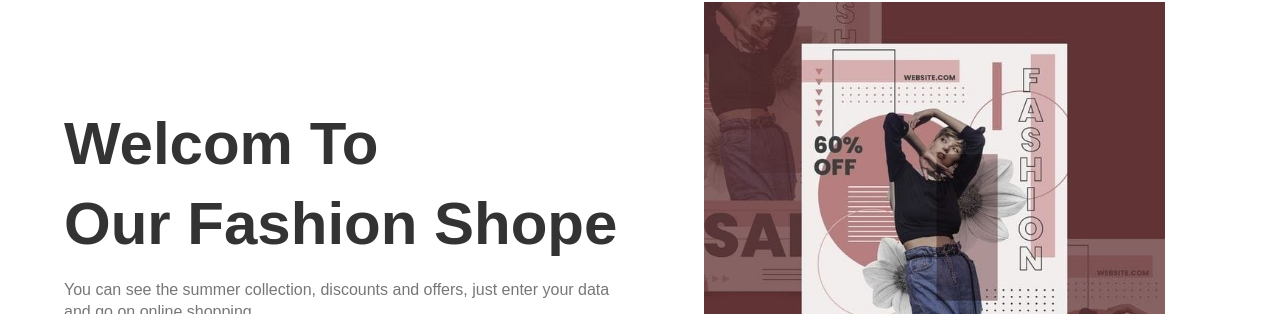
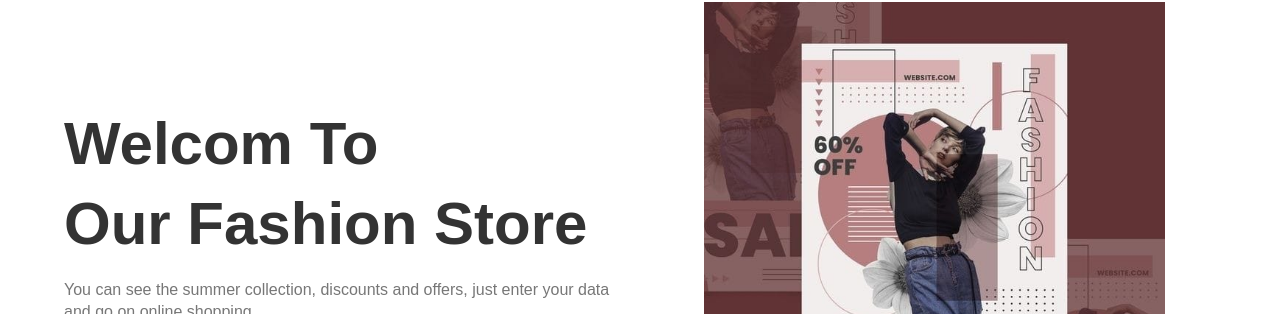
Before and after one commit to mariam20880/Project, a plain HTML site: page index.html in a window 1280 px wide. Shown: the part 144-458 px from the top of the page. Drawn offline with Linux system fonts and the light colour scheme.

Commit message:
Update index.html

```diff
--- a/index.html
+++ b/index.html
@@ -107,7 +107,7 @@ ul .active {
         </nav>
         <div class="row">
             <div class="col-1">
-            <h1> Welcom To<br>Our Fashion Shope</h1>
+            <h1> Welcom To<br>Our Fashion Store</h1>
             <p> You can see the summer collection, discounts and offers, just enter your data and go on online shopping</p>
             <a href="Form.html" target="_blank">
                 <input type="submit" value="Sign Up">
```
